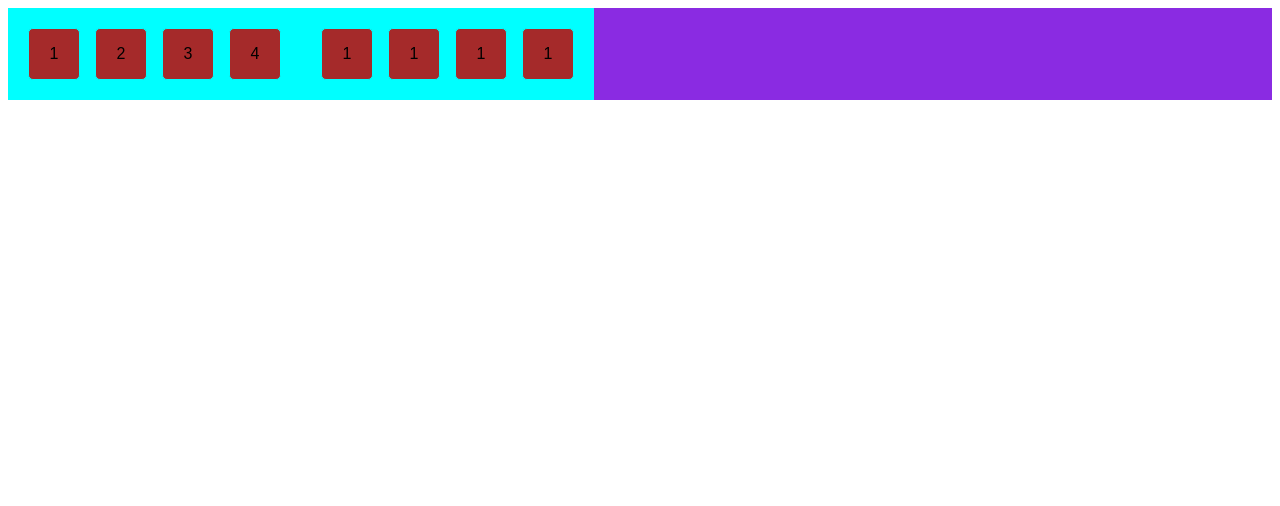
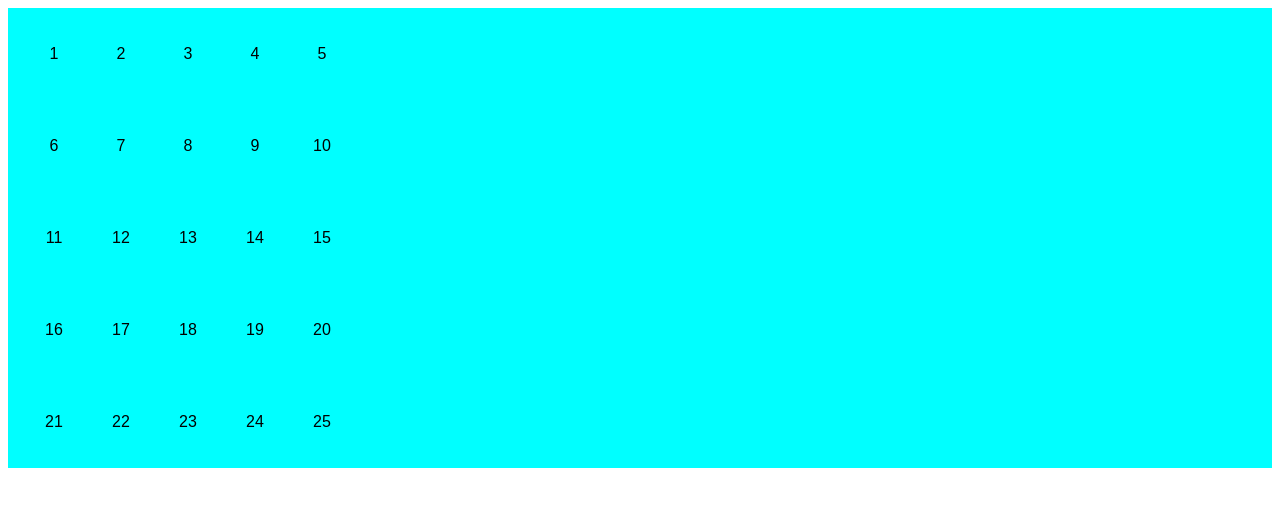
Before and after one commit to Mauri9225/script_001_lema_mauricio, a plain HTML site: page index.html in a window 1280 px wide. Drawn offline with Linux system fonts and the light colour scheme.

Commit message:
feat: FizzBuzz

```diff
--- a/index.html
+++ b/index.html
@@ -7,22 +7,7 @@
     </head>
     <body>
         <main class="container">
-            <div class="demo">
-            <div class="content">1</div>
-            <div class="content">2</div>
-            <div class="content">3</div>
-            <div class="content">4</div>
-            </div>
-             <div class="demo">
-            <div class="content">1</div>
-            <div class="content">1</div>
-            <div class="content">1</div>
-            <div class="content">1</div>
-            </div>
         </main>
-
-
     </body>
 
-
 </html>
--- a/script.js
+++ b/script.js
@@ -10,12 +10,40 @@ function addClass(containerDiv, className){
 
 }
 
+function createMatrix(dimension, container, divisorfizz, divisorBuzz){
+    let counter = 1
+
+    for(let i = 0;i < dimension; i++){
+        const div = document.createElement("div")
+        addClass(div, "demo")
+        for(let j= 0;j< dimension; j++){
+            const content = document.createElement("div")
+            addClass(content, "content")
+            fizz(divisorfizz, content, counter)
+            buzz(divisorBuzz, content, counter)
+            content.textContent = counter
+            div.appendChild(content)
+            counter++
+        }
+        container.appendChild(div)
+    }
+}
+
+function fizz(divisor, square, number){
+    if (number%divisor == 0){
+        addClass(square, "fizz")
+    }
+}
+
+function buzz(divisor2, cube,  number){
+    if (number%divisor2 == 0){
+        addClass(cube, "buzz")
+    }
+}
+
+
 document.addEventListener("DOMContentLoaded", function(){
     console.log("Ya se cargo este DOM")
-    const containerDiv = document.querySelectorAll(".content")
-    console.log(containerDiv)
-    for(i=0; i <containerDiv.length; i++){
-        addClass(containerDiv[i],"mauri")
-    }
-
+    const container = document.querySelector(".container")
+    createMatrix(5, container, 2, 3 )
 })
--- a/style.css
+++ b/style.css
@@ -2,6 +2,7 @@
     font-family: Arial, Helvetica, sans-serif;
     background-color: blueviolet;
     display: flex;
+    flex-direction: column;
 }
 
 .demo {
@@ -31,3 +32,15 @@
 .mauri{
     background-color: brown;
 }
+
+.fizz:hover{
+    background-color: beige;
+}
+
+.buzz:hover{
+    transform: translateY(-5px) ;
+}
+
+.fizzbzz:hover{
+    transform: rotate(5deg) translateY(-5px);
+}
```
